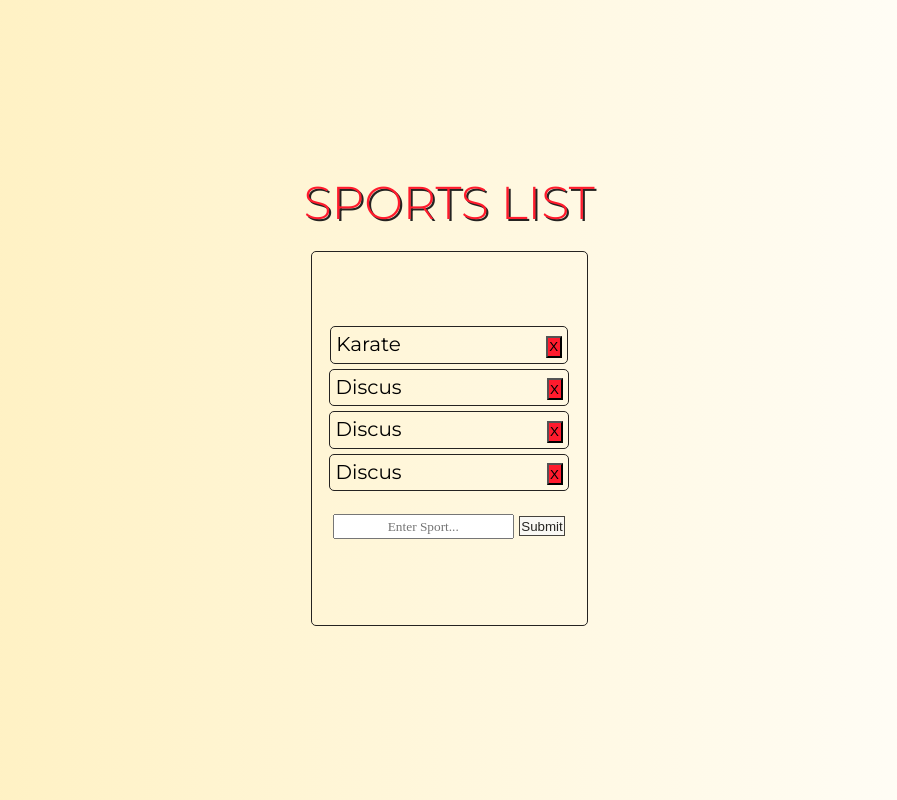
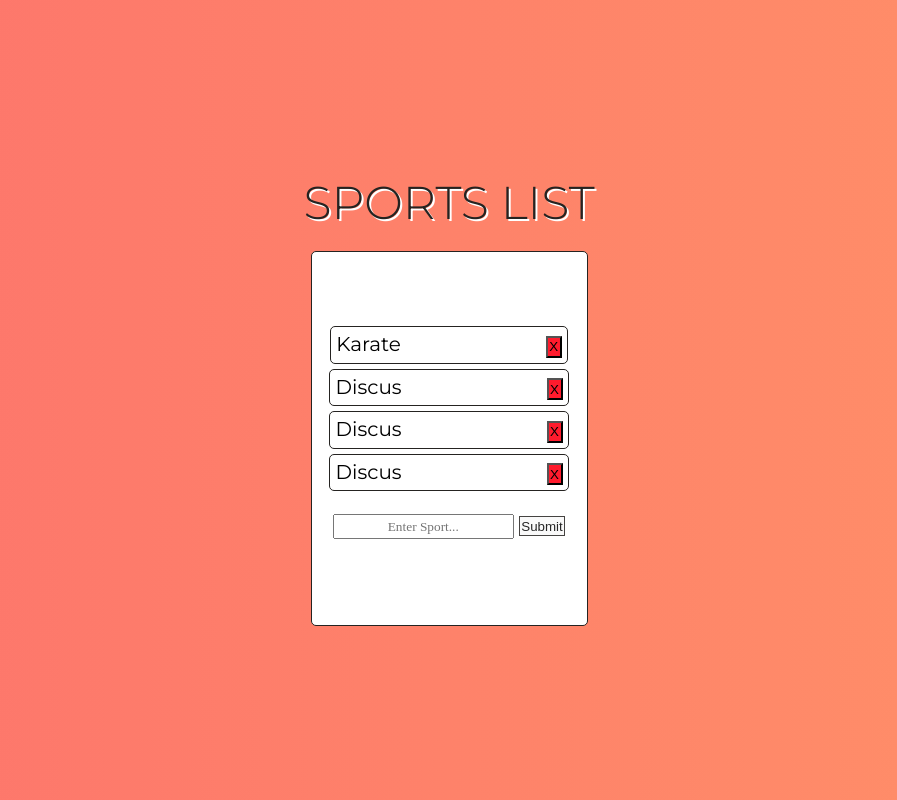
Before and after one commit to voffee/Sports, a plain HTML site: page index.html in a window 1280 px wide. Shown: the whole page, without its empty margins (191-1088 px from the left). Drawn offline with Linux system fonts and the light colour scheme; a web font is replaced by a local one.

Commit message:
Input CSS adjustments

```diff
--- a/css/style.css
+++ b/css/style.css
@@ -1,10 +1,11 @@
 
 /* Root Variables */
 :root {
-    --primary: #FFEFBA;
-    --secondary: #FFFFFF;
+    --primary: #FD746C;
+    --secondary: #FF9068;
     --complementary: #f8f8f8;
     --dark: #252321;
+    --light: #FFFFFF;
     --delete-color: #FF1B2D;
 }
 
@@ -29,13 +30,12 @@ h1 {
     font-weight: 300;
     font-size: 46px;
     text-transform: uppercase;
-    text-shadow: 2px 2px var(--dark);
+    text-shadow: 2px 2px var(--light);
     margin-bottom: 20px;
-    color: var(--delete-color);
+    color: var(--dark);
 }
 
 .container {
-
     display: flex;
     flex-direction: column;
     align-items: center;
@@ -43,6 +43,7 @@ h1 {
     border: 1.5px solid var(--dark);
     border-radius: 5px;
     height: 375px;
+    background-color: var(--light);
 }
 
 ul {
@@ -85,13 +86,17 @@ li {
 
 .input {
     height: 25px;
+    outline: none;
 
 }
 .input::placeholder {
     text-align: center;
     font-family: "Esteban", serif;
     font-style: normal;
+}
 
+.input:focus {
+    border: 1px solid var(--delete-color);
 }
 
 /* Button Styling */
```
